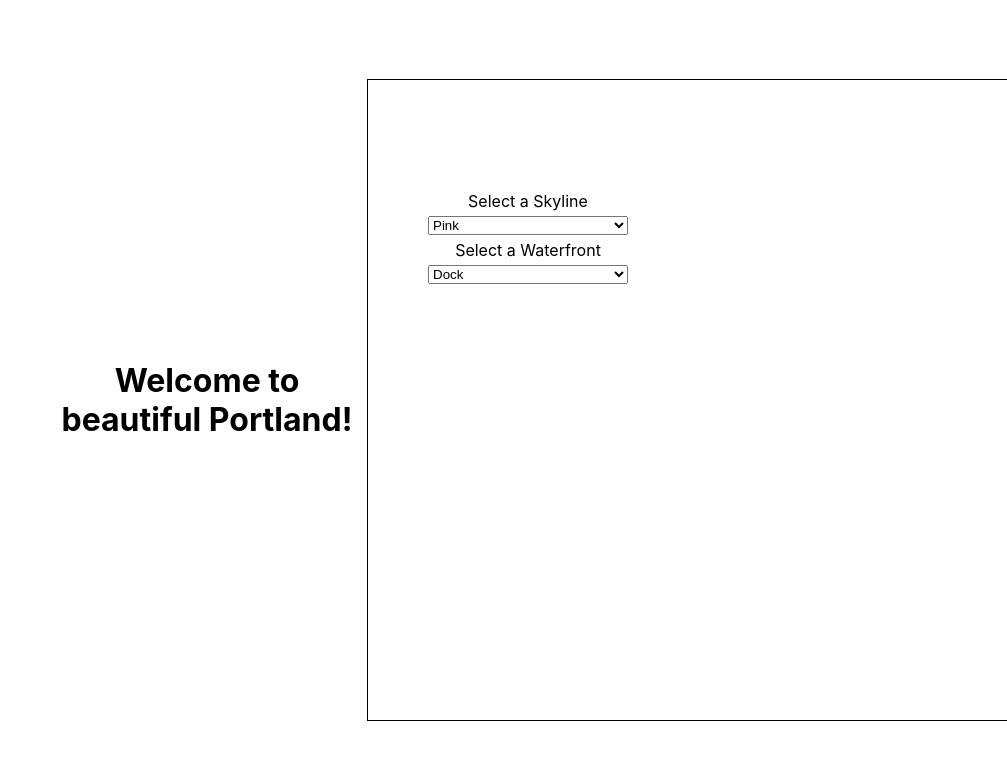
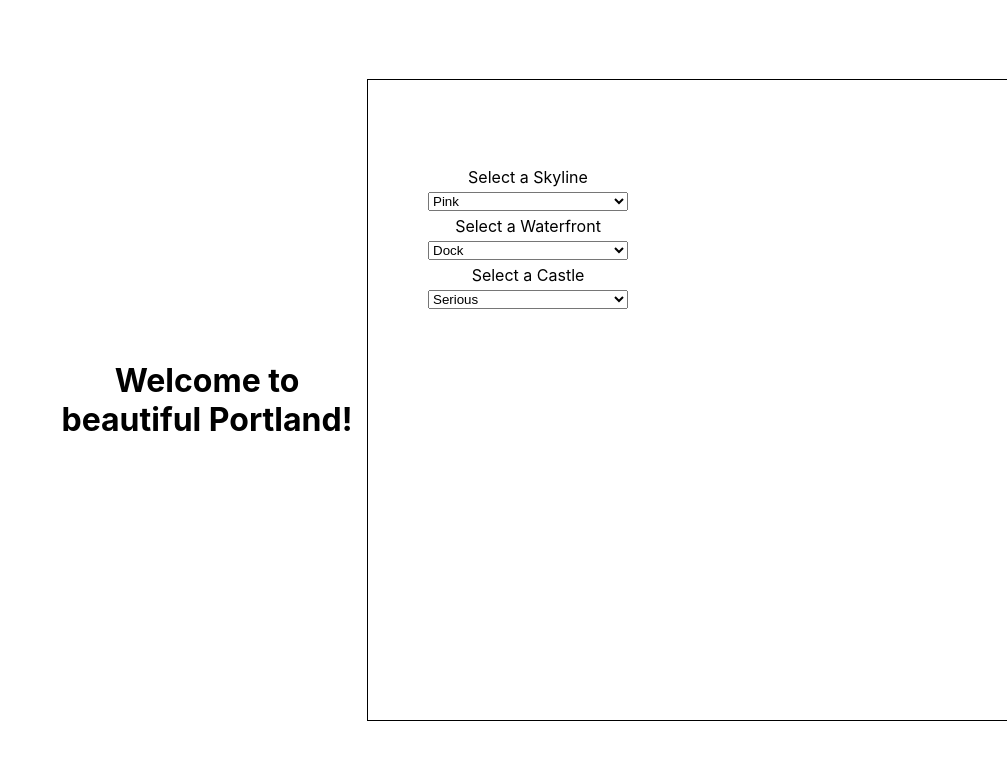
Before and after one commit to ClareMcDonald/react-half-baked-city-builder, a React (Create React App) app: page / in a window 1280 px wide. Shown: the top 760 px of the page, without its empty margins (273-1280 px from the left). Built offline with nearby package versions, Linux system fonts and the light colour scheme.

Commit message:
filled in castleDropdown and rendered it in app.js

```diff
--- a/src/App.js
+++ b/src/App.js
@@ -34,10 +34,12 @@
         {/* here, the CityNameInput component takes in the setCityName state handler function */}
         <section className='dropdowns'>
 
-          {/*  // render all three Dropdown components (WaterfrontDropdown, SkylineDropdown, CastleDropdown) here. */}
+          {/*  render all three Dropdown components (WaterfrontDropdown, SkylineDropdown, CastleDropdown) here. */}
           <SkylineDropdown setSkylineId={setSkylineId} />
           <WaterfrontDropdown setWaterfrontId={setWaterfrontId} />
-          {/* // In each Dropdown, pass as props the state handler functions defined above, so that these child components can manipulate parent state */}
+          <CastleDropdown setCastleId={setCastleId} />
+
+          {/* In each Dropdown, pass as props the state handler functions defined above, so that these child components can manipulate parent state */}
 
         </section>
         {/* here, the SloganForm component takes in the setSlogans state handler function and the slogans array that live in state */}
--- a/src/CastleDropdown.js
+++ b/src/CastleDropdown.js
@@ -1,13 +1,16 @@
 import React from 'react';
 
-export default function CastleDropdown() {
+export default function CastleDropdown({ setCastleId }) {
+  function handleChange(e) {
+    setCastleId(e.target.value);
+  }
   return (
     <div>
       Select a Castle
       {/* this component should have a prop called setCastle, which is a function */}
       {/* on change, this component should use e.target.value to pass the correct id to the setCastle function */}
       {/* note that the options will need value properties (1, 2, or 3) that correspond to the photo filenames in the public directory */}
-      <select >
+      <select onChange={handleChange}>
         <option value="1">Serious</option>
         <option value="2">Mysterious</option>
         <option value="3">Regal</option>
```
